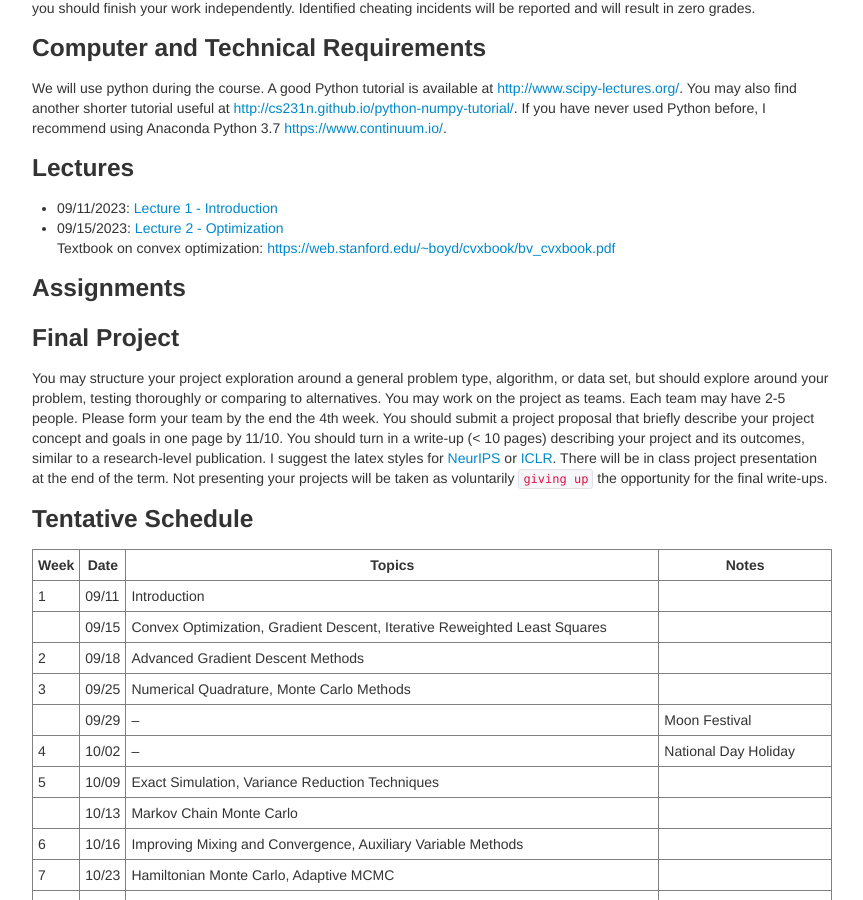
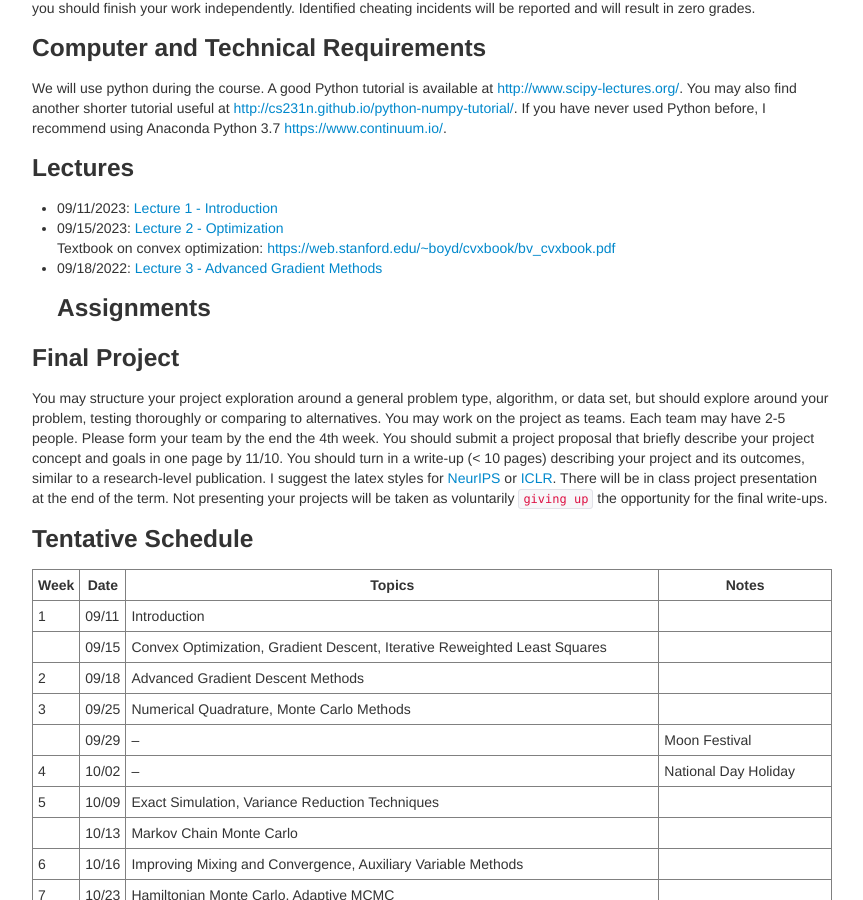
Before and after one commit to zcrabbit/zcrabbit.github.io, a Jekyll site: the page built from courses/smcm-f23.md, in a window 1280 px wide and 900 px high, scrolled down 945 px. Shown: the whole window, without its empty margins (208-1071 px from the left). Built offline with Jekyll 4.4.1, drawn with Linux system fonts in a browser that asks for light colours.

Commit message:
lecture 3 out

```diff
--- a/courses/smcm-f23.md
+++ b/courses/smcm-f23.md
@@ -40,7 +40,7 @@ We will use python during the course. A good Python tutorial is available at <ht
 - 09/11/2023: [Lecture 1 - Introduction]({{sites.baseurl}}/static/slides/smcm_fall23/lec01.pdf)
 - 09/15/2023: [Lecture 2 - Optimization]({{sites.baseurl}}/static/slides/smcm_fall23/lec02.pdf)
   Textbook on convex optimization: <https://web.stanford.edu/~boyd/cvxbook/bv_cvxbook.pdf>
-
+- 09/18/2022: [Lecture 3 - Advanced Gradient Methods]({{sites.baseurl}}/static/slides/smcm_fall23/lec03.pdf)
 ### Assignments
 
 
```
Also changed, not shown: 3 other files.
